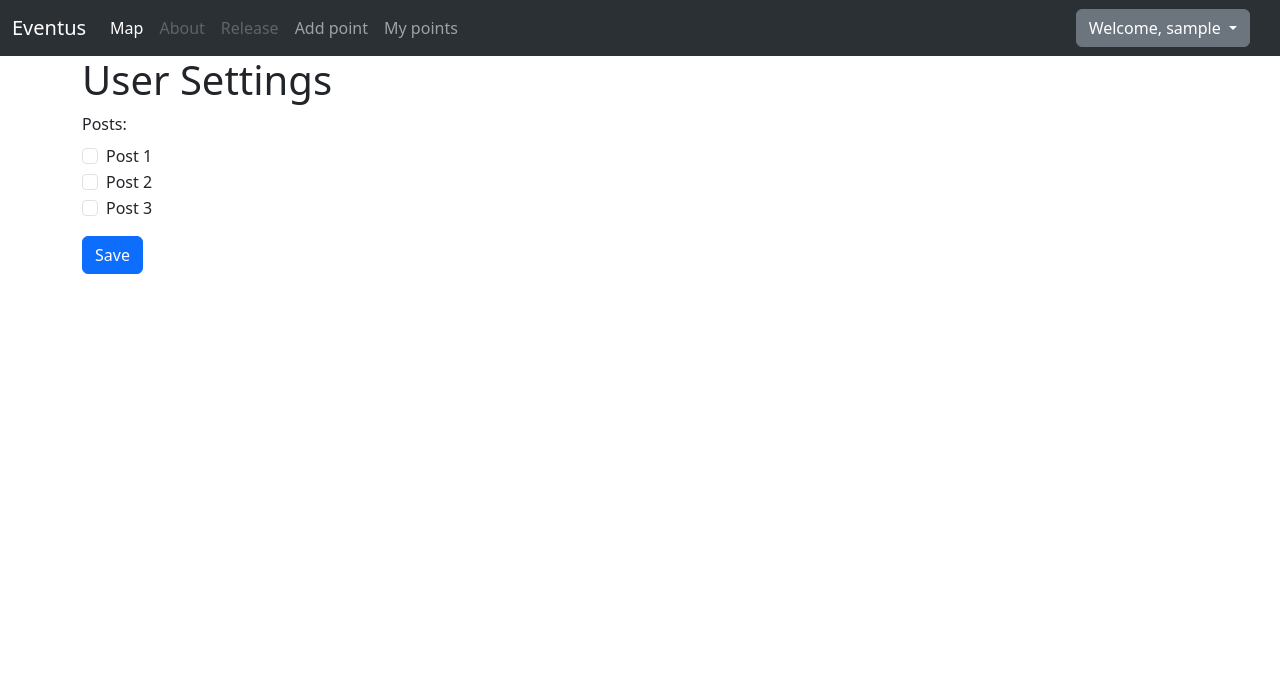
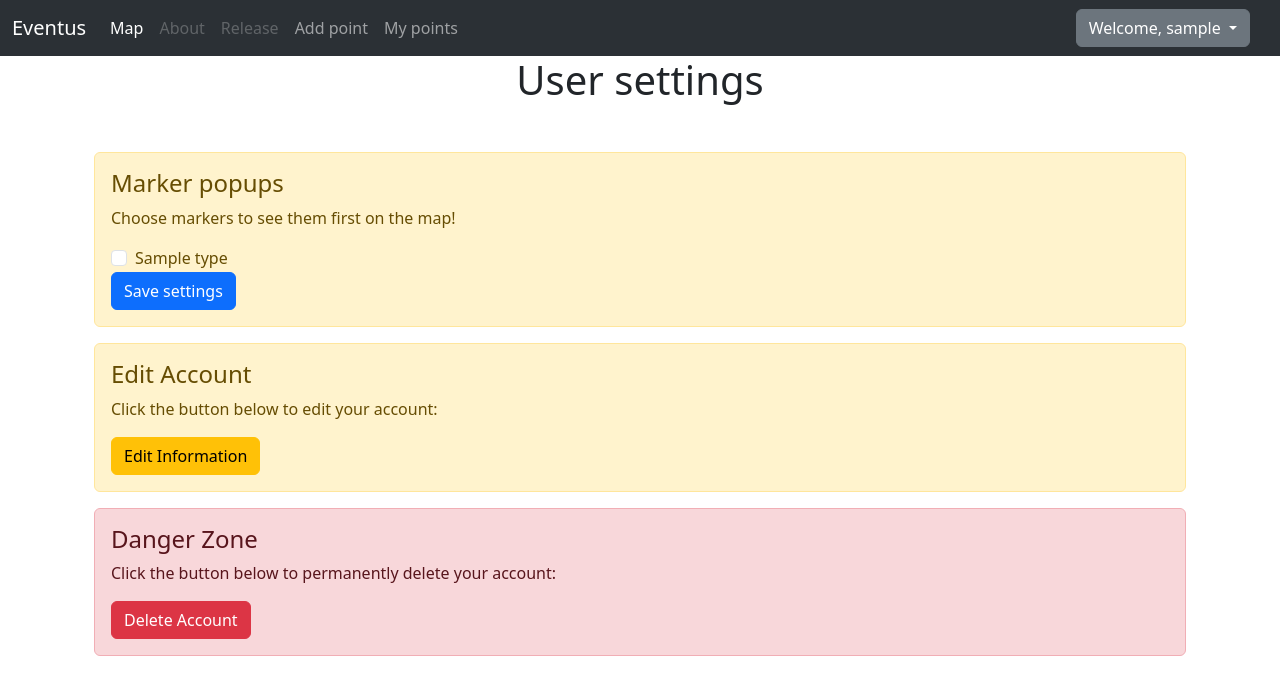
Before and after one commit to ralfsfilipjonoks/QualificationWork, a Flask app: page /user_settings in a window 1280 px wide. Shown: the top 695 px of the page. Run offline with Flask 2, Linux system fonts and the light colour scheme; the visitor is signed in with stand-in values (Sample User, id 1); a database or web service that is not in the repository returns one stand-in record (values such as "Sample title"); some libraries are stand-ins or nearby versions.

Commit message:
User settings section created and working type selector

```diff
--- a/app.py
+++ b/app.py
@@ -85,13 +85,14 @@ def register():
         repeatpassword = request.form['repeatpassword']
         hash_object = hashlib.sha256(password.encode('utf-8'))
         hash_hex = hash_object.hexdigest()
-        if users.find_one({'username': username}):
+        if users.find_one({'username': username}) or admin.find_one({'username': username}):
             notification = 'Username already taken'
             return render_template('register.html', notification=notification)
         if (password != repeatpassword):
             notification = 'Passwords does not match'
             return render_template('register.html', notification=notification)
         users.insert_one({'name': name,'surname': surname,'dateofbirth': dateofbirth, 'username': username, 'password': hash_hex})
+        usettings.insert_one({'username': username, 'settings': {'posts': []}})
         return render_template('redirect.html')
     return render_template('register.html')
 
@@ -259,19 +260,28 @@ def userspoints():
 
 @app.route('/user_settings', methods=['GET', 'POST'])
 def usersettings():
+    allTypes = types.find()
     if 'username' in session:
         username = session['username']
         settings = usettings.find_one({"username": username})
-        if not settings:
+        if settings == None:
             usettings.insert_one({'username': username, 'settings': {'posts': []}})
 
         if request.method == 'POST':
             posts = request.form.getlist('post')
             usettings.update_one({'username': username}, {'$set': {'settings.posts': posts}})
-        return render_template('user_settings.html',  username = username, settings=settings)
+        return render_template('user_settings.html',  username = username, settings=settings, allTypes=allTypes)
     else:
         return redirect(url_for('home'))
 
+@app.route('/user_settings_data')
+def user_settings_data():
+    if 'username' in session:
+        username = session['username']
+        data = usettings.find_one({"username": username})
+        return list(data["settings"]["posts"])
+    else:
+        return jsonify({"error": "No user settings"})
 
 @app.route('/delete_point/<point_id>', methods=['GET','POST'])
 def delete_point(point_id):
@@ -368,6 +378,7 @@ def delete_user(username):
 
         # Delete all points with user's username from points collection
         points.delete_many({'author': username})
+        usettings.delete_one({'username': username})
         session.pop('username', None)
         return redirect(url_for('home'))
 
--- a/templates/home.html
+++ b/templates/home.html
@@ -25,7 +25,7 @@ content %}
   <head>
     <title>Homepage</title>
   </head>
-  <body>
+  <body onload="getDataCount()">
     <div id="map"></div>
 
     <div
--- a/templates/user_settings.html
+++ b/templates/user_settings.html
@@ -4,30 +4,106 @@ content %}
 <html>
   <head>
     <title>User Settings</title>
+    <script
+      src="https://code.jquery.com/jquery-3.2.1.slim.min.js"
+      integrity="sha384-KJ3o2DKtIkvYIK3UENzmM7KCkRr/rE9/Qpg6aAZGJwFDMVNA/GpGFF93hXpG5KkN"
+      crossorigin="anonymous"></script>
+
+    <script
+      src="https://maxcdn.bootstrapcdn.com/bootstrap/4.0.0/js/bootstrap.min.js"
+      integrity="sha384-JZR6Spejh4U02d8jOt6vLEHfe/JQGiRRSQQxSfFWpi1MquVdAyjUar5+76PVCmYl"
+      crossorigin="anonymous"></script>
   </head>
   <body>
     <div class="container">
-      <h1>User Settings</h1>
+      <h1 style="text-align: center">User settings</h1>
       <form method="POST">
-        <div class="form-group">
-          <label>Posts:</label>
-          <div class="form-check">
-            <input class="form-check-input" type="checkbox" name="post"
-            value="1" {% if '1' in settings.settings.posts %}checked{% endif %}>
-            <label class="form-check-label">Post 1</label>
+        <div class="container mt-5">
+          <div class="alert alert-warning">
+            <h4>Marker popups</h4>
+            <p>Choose markers to see them first on the map!</p>
+            {% if allTypes %} {% for x in allTypes %}
+            <div class="form-check">
+              <input class="form-check-input" type="checkbox" name="post"
+              value="{{x['type']}}" {% if x['type'] in settings.settings.posts
+              %}checked{% endif %} />
+              <label class="form-check-label">{{ x['type'] }}</label>
+            </div>
+            {% endfor %} {% endif %}
+            <button type="submit" class="btn btn-primary">Save settings</button>
           </div>
-          <div class="form-check">
-            <input class="form-check-input" type="checkbox" name="post"
-            value="2" {% if '2' in settings.settings.posts %}checked{% endif %}>
-            <label class="form-check-label">Post 2</label>
+          <div class="alert alert-warning">
+            <h4>Edit Account</h4>
+            <p>Click the button below to edit your account:</p>
+            <a href="/profile/edit/{{ username }}" class="btn btn-warning"
+              >Edit Information</a
+            >
           </div>
-          <div class="form-check">
-            <input class="form-check-input" type="checkbox" name="post"
-            value="3" {% if '3' in settings.settings.posts %}checked{% endif %}>
-            <label class="form-check-label">Post 3</label>
+          <div class="alert alert-danger">
+            <h4>Danger Zone</h4>
+            <p>Click the button below to permanently delete your account:</p>
+            <button
+              type="button"
+              class="btn btn-danger"
+              data-toggle="modal"
+              data-target="#deleteModal">
+              Delete Account
+            </button>
+            <div
+              class="modal fade"
+              id="deleteModal"
+              tabindex="-1"
+              role="dialog"
+              aria-labelledby="deleteModalLabel"
+              aria-hidden="true">
+              <div class="modal-dialog" role="document">
+                <div class="modal-content">
+                  <div class="modal-header">
+                    <h5
+                      class="modal-title"
+                      id="deleteModalLabel"
+                      style="color: black">
+                      Confirm Account Deletion
+                    </h5>
+                    <button
+                      type="button"
+                      class="close"
+                      data-dismiss="modal"
+                      aria-label="Close">
+                      <span aria-hidden="true">&times;</span>
+                    </button>
+                  </div>
+                  <div class="modal-body" style="color: black">
+                    Are you sure you want to delete your account? This action
+                    cannot be undone.
+                  </div>
+                  <div class="modal-body" style="color: black">
+                    Following content will be permanently deleted:
+                  </div>
+                  <ul style="color: black">
+                    <li>All markers and it's containing Information.</li>
+                    <li>All users data.</li>
+                    <li>Your selection on markers.</li>
+                  </ul>
+                  <div class="modal-footer">
+                    <button
+                      type="button"
+                      class="btn btn-secondary"
+                      data-dismiss="modal">
+                      Cancel
+                    </button>
+                    <a
+                      href="/delete-user/{{ username }}"
+                      type="button"
+                      class="btn btn-danger"
+                      >Delete Account</a
+                    >
+                  </div>
+                </div>
+              </div>
+            </div>
           </div>
         </div>
-        <button type="submit" class="btn btn-primary">Save</button>
       </form>
     </div>
   </body>
```
Also changed, not shown: static/main.js (+62 -4 lines), templates/profile.html (+1 -63 lines).
